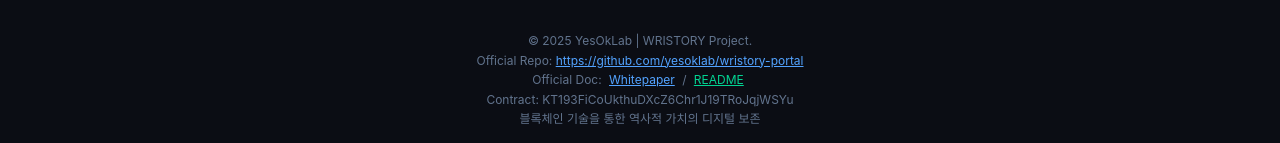
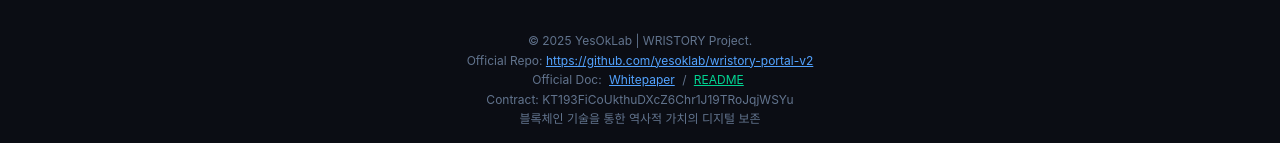
Before and after one commit to yesoklab/wristory-portal-v2, a React (Vite) app: page / in a window 1280 px wide. Shown: the part 10042-10185 px from the top of the page. Built offline with nearby package versions, Linux system fonts and the light colour scheme; no server answers; what @airgap/beacon-sdk, @taquito/beacon-wallet, @taquito/taquito would draw is missing.

Commit message:
chore: update GITHUB_URL to point to v2 repository

```diff
--- a/src/App.tsx
+++ b/src/App.tsx
@@ -51,7 +51,7 @@ const App: React.FC = () => {
   const [isTestingKey, setIsTestingKey] = useState(false);
 
   const CONTRACT_ADDRESS = 'KT193FiCoUkthuDXcZ6Chr1J19TRoJqjWSYu';
-  const GITHUB_URL = 'https://github.com/yesoklab/wristory-portal';
+  const GITHUB_URL = 'https://github.com/yesoklab/wristory-portal-v2';
 
   useEffect(() => {
     checkApiKeyStatus();
```
